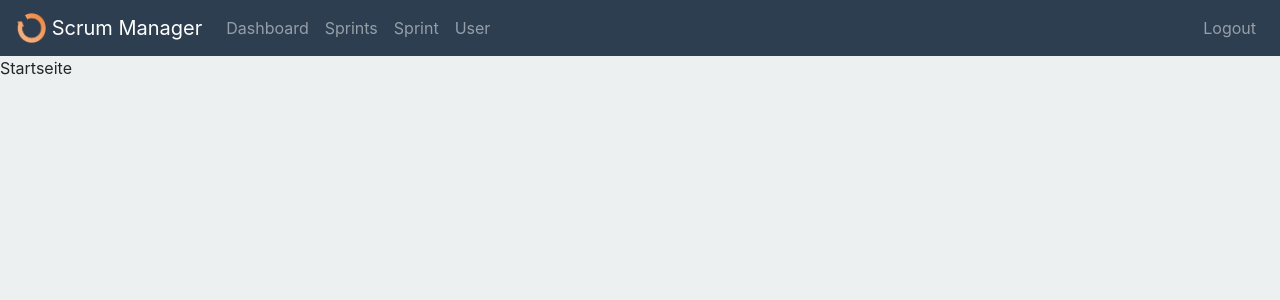
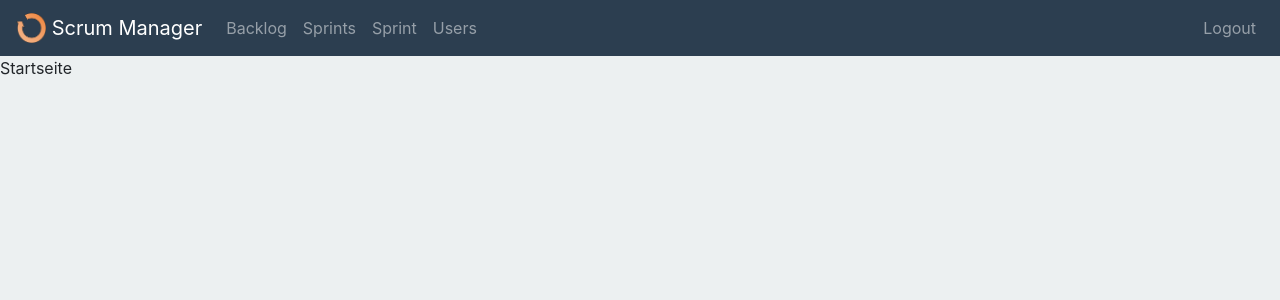
Before and after one commit to Oisins/ScrumManager, a Flask app: page /dev/ in a window 1280 px wide. Shown: the top 300 px of the page. Run offline with Flask 2, Linux system fonts and the light colour scheme; some libraries are stand-ins or nearby versions.

Commit message:
Menüleiste aktualisiert

```diff
--- a/app/templates/base.html
+++ b/app/templates/base.html
@@ -34,7 +34,7 @@
     <div class="collapse navbar-collapse" id="navbarSupportedContent">
         <ul class="navbar-nav mr-auto">
             <li class="nav-item">
-                <a class="nav-link" href="/dev/dashboard">Dashboard</a>
+                <a class="nav-link" href="/dev/backlog">Backlog</a>
             </li>
             <li class="nav-item">
                 <a class="nav-link" href="/dev/sprints">Sprints</a>
@@ -43,12 +43,12 @@
                 <a class="nav-link" href="/dev/sprint">Sprint</a>
             </li>
             <li class="nav-item">
-                <a class="nav-link" href="/dev/users">User</a>
+                <a class="nav-link" href="/dev/users">Users</a>
             </li>
         </ul>
         <ul class="navbar-nav">
             <li class="nav-item">
-                <a class="nav-link" href="/">Logout</a>
+                <a class="nav-link" href="/dev/login">Logout</a>
             </li>
         </ul>
     </div>
```
